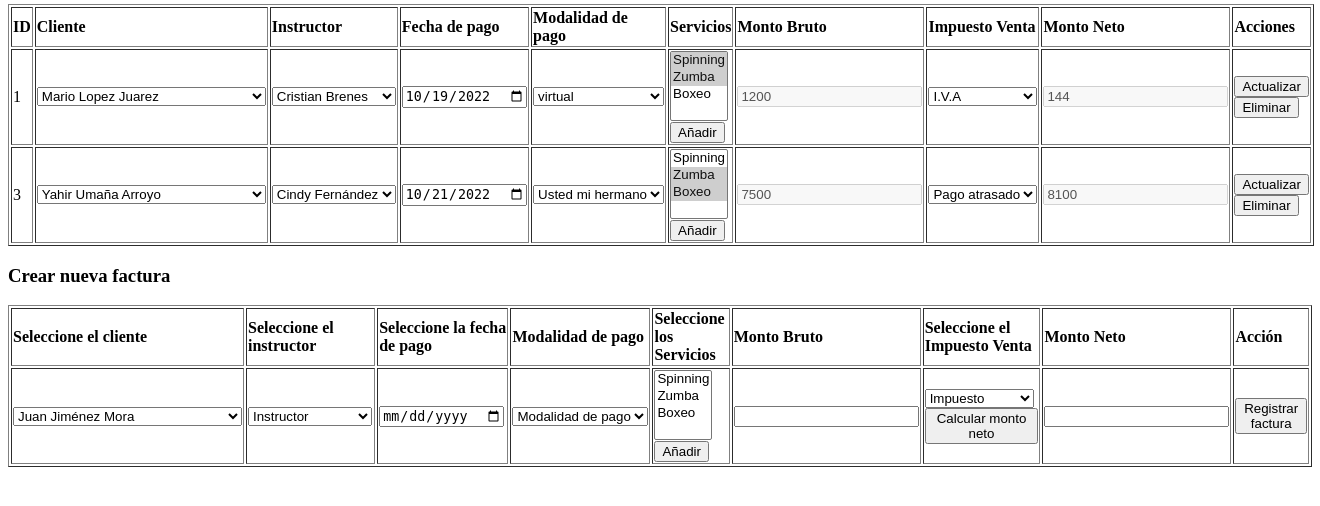
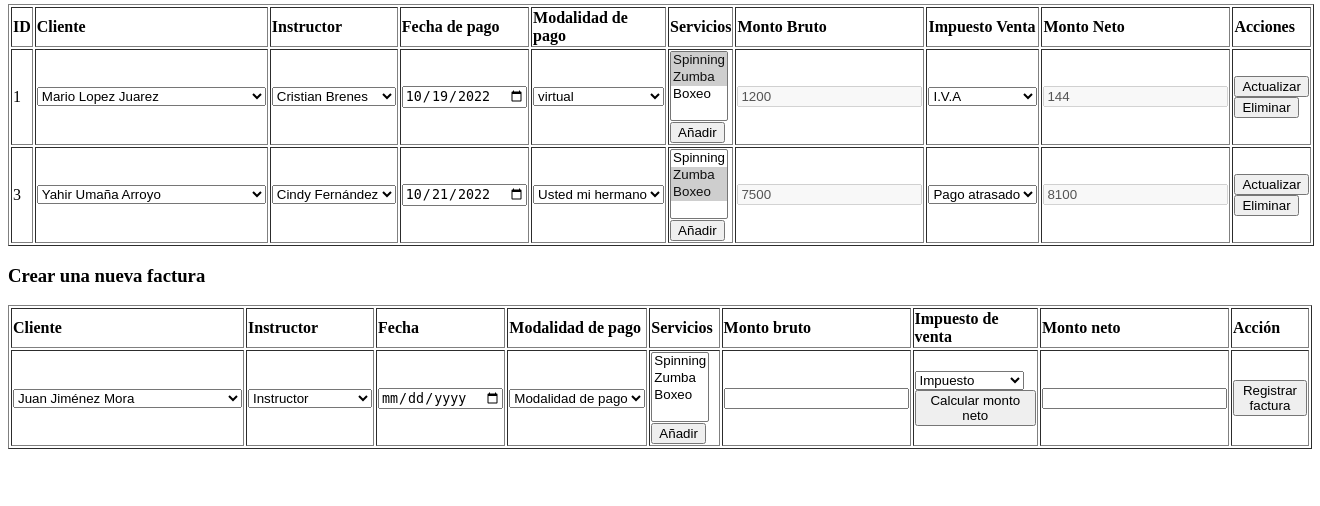
Before and after one commit to DarkGods04/ProyectoGymnasioParadigmas, a PHP site: page /listarFacturas.php?clienteid=1 in a window 1320 px wide. Shown: the part 150-656 px from the top of the page. Run offline with PHP 8.4, Linux system fonts and the light colour scheme; data comes from the database, SQL or seed files in the repository; data that the repository does not hold is empty.

Commit message:
general
cambios

```diff
--- a/ProyectoGimnasio/view/index.php
+++ b/ProyectoGimnasio/view/index.php
@@ -21,7 +21,7 @@
     </div>
 
     <div>
-        <a href="../view/listarClientePeso.php" style="text-decoration: none; color: blue; font-size: 150%;">- Cliente peso</a>
+        <a href="../view/listarClientePeso.php" style="text-decoration: none; color: blue; font-size: 150%;">- Clientes pesos</a>
     </div>
 
     <div>
@@ -29,7 +29,7 @@
     </div>
 
     <div>
-        <a href="../view/listarPagoModalidad.php" style="text-decoration: none; color: blue; font-size: 150%;">- Periodicidades de pago</a>
+        <a href="../view/listarPagoModalidad.php" style="text-decoration: none; color: blue; font-size: 150%;">- Periodos de pago</a>
     </div>
 
     <div>
@@ -53,7 +53,7 @@
     </div>
 
     <div>
-        <a href="../view/listarModalidadFuncionalCriterio.php" style="text-decoration: none; color: blue; font-size: 150%;">- Criterios de modalidad funcionales</a>
+        <a href="../view/listarModalidadFuncionalCriterio.php" style="text-decoration: none; color: blue; font-size: 150%;">- Criterios de modalidades funcionales</a>
     </div>
 
 </body>
--- a/ProyectoGimnasio/view/listarFacturas.php
+++ b/ProyectoGimnasio/view/listarFacturas.php
@@ -14,35 +14,17 @@ include '../business/servicioBusiness.php';
     <meta charset="UTF-8">
     <meta http-equiv="X-UA-Compatible" content="IE=edge">
     <meta name="viewport" content="width=device-width, initial-scale=1.0">
+    <link rel="stylesheet" type="text/css" href="../css/style.css">
     <title>Facturas</title>
     <script type="text/javascript">
         function confirmarAccionModificar() {
-            return confirm("¿Está seguro de que desea modificar este cliente?");
+            return confirm("¿Está seguro de que desea modificar esta factura?");
         }
 
         function confirmarAccionEliminar() {
-            return confirm("¿Está seguro de que desea eliminar este cliente?");
+            return confirm("¿Está seguro de que desea eliminar esta factura?");
         }
     </script>
-    <style type="text/css">
-        ul {
-            list-style-type: none;
-            width: 300px;
-            height: auto;
-            position: absolute;
-            margin-top: 10px;
-            margin-left: 10px;
-        }
-
-        li {
-            background-color: #EEEEEE;
-            border-top: 1px solid #9e9e9e;
-            padding: 5px;
-            width: 100%;
-            float: left;
-            cursor: pointer;
-        }
-    </style>
 </head>
 
 <body>
@@ -59,8 +41,8 @@ include '../business/servicioBusiness.php';
             <ul id="listaFacturas"></ul>
         </div>
     </form> </br>
+    <script src="../js/peticiones.js"></script>
 
-    <script src="../js/peticiones.js"></script>
     <div>
         <?php
         if (!isset($_POST['campo'])) {
@@ -113,9 +95,7 @@ include '../business/servicioBusiness.php';
                                 </select>
                             </td>
 
-
                             <td>
-
                                 <?php
                                 $instructorBusiness = new InstructorBusiness();
                                 $instructores = $instructorBusiness->obtener();
@@ -131,11 +111,10 @@ include '../business/servicioBusiness.php';
                             </td>
 
                             <?php
-
                             echo '<td><input type="date" name="fechaPago" id="fechaPago" value="' . $row->getFechaPagoTBFactura() . '"/></td>';
                             ?>
+
                             <td>
-
                                 <?php
                                 $modalidadPagoBusiness = new PagoModalidadBusiness();
                                 $modalidadesPago = $modalidadPagoBusiness->obtener();
@@ -149,7 +128,6 @@ include '../business/servicioBusiness.php';
                                     } ?>
                                 </select>
                             </td>
-
 
                             <td>
                                 <select id="servicios" name="servicios[]" multiple="multiple" method="POST">
@@ -179,7 +157,6 @@ include '../business/servicioBusiness.php';
                             ?>
 
                             <td>
-
                                 <?php
                                 $impuestoVentaBusiness = new ImpuestoVentaBusiness();
                                 $impuestoVentas = $impuestoVentaBusiness->obtener();
@@ -193,7 +170,8 @@ include '../business/servicioBusiness.php';
                                     } ?>
                                 </select>
                             </td>
-                    <?php
+
+                            <?php
                             echo '<td><input type="text" disabled ="true" name="montoNeto" id="montoNeto" value="' . $row->getMontoNetoTBFactura() .  '"/></td>';
                             echo '<td><input type="submit" name="actualizarFactura" id="actualizarFactura" value="Actualizar" onclick="return confirmarAccionModificar()"/>';
                             echo '<input type="submit" name="eliminarFactura" id="eliminarFactura" value="Eliminar" onclick="return confirmarAccionEliminar()"/></td>';
@@ -206,27 +184,27 @@ include '../business/servicioBusiness.php';
             </table>
         <?php
         } else {
-            echo '<p style="color: red">SIN RESULTADOS: No hay facturas registrados!</p>';
+            echo '<p style="color: red">SIN RESULTADOS: No se encontraron facturas!</p>';
         }
         ?>
     </div>
 
     <div>
-        <h3>Crear nueva factura</h3>
+        <h3>Crear una nueva factura</h3>
 
         <script src="../js/app.js"></script>
         <form name="formulario" method="POST" id="direccionform" action="../business/facturaAction.php">
             <table border="1">
                 <thead style="text-align: left;">
                     <tr>
-                        <th>Seleccione el cliente</th>
-                        <th>Seleccione el instructor</th>
-                        <th>Seleccione la fecha de pago</th>
+                        <th>Cliente</th>
+                        <th>Instructor</th>
+                        <th>Fecha</th>
                         <th>Modalidad de pago</th>
-                        <th>Seleccione los Servicios</th>
-                        <th>Monto Bruto</th>
-                        <th>Seleccione el Impuesto Venta</th>
-                        <th>Monto Neto</th>
+                        <th>Servicios</th>
+                        <th>Monto bruto</th>
+                        <th>Impuesto de venta</th>
+                        <th>Monto neto</th>
                         <th>Acción</th>
                     </tr>
                 </thead>
--- a/ProyectoGimnasio/view/listarPagoModalidad.php
+++ b/ProyectoGimnasio/view/listarPagoModalidad.php
@@ -26,7 +26,7 @@ include '../business/pagoModalidadBusiness.php';
 <body>
     <?php include 'header.php';?>
 
-    <h1>Peridiocidades de pago</h1>
+    <h1>Periodos de pago</h1>
     <form action="" method="post" autocomplete="off">
         <div>
             <label for="campo"> Buscar: </label>
@@ -92,7 +92,7 @@ include '../business/pagoModalidadBusiness.php';
     </div></br>
 
     <div>
-        <h3>Registrar un nuevo tipo de pago modalidad </h3>
+        <h3>Registrar un nuevo periodo de pago</h3>
 
         <form method="POST" id="direccionform" action="../business/pagoModalidadAction.php">
             <table border="1">
@@ -108,7 +108,7 @@ include '../business/pagoModalidadBusiness.php';
                     <tr>
                     <td><input type="text" name="nombre" placeholder="Nombre"></td>
                         <td><input type="text" name="descripcion" placeholder="Descripción"></td>
-                        <td><button type="submit" name="insertar" id="insertar" value="insertar">Registrar pago modalidad</button></td>
+                        <td><button type="submit" name="insertar" id="insertar" value="insertar">Registrar</button></td>
                     </tr>
                 </tbody>
             </table>
```
Also changed, not shown: ProyectoGimnasio/view/listarTiposPago.php (+10 -28 lines).
